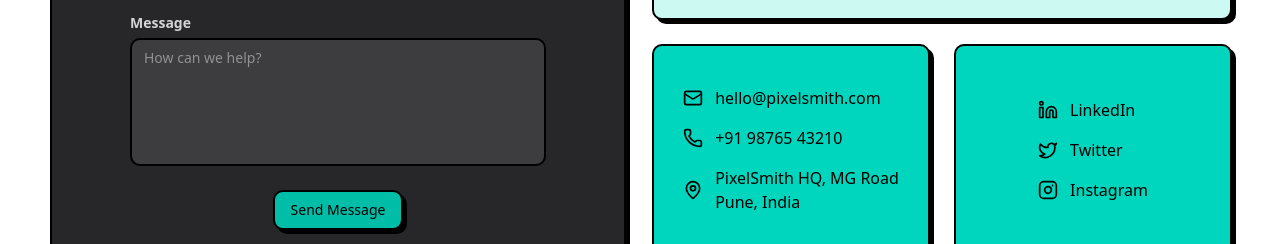
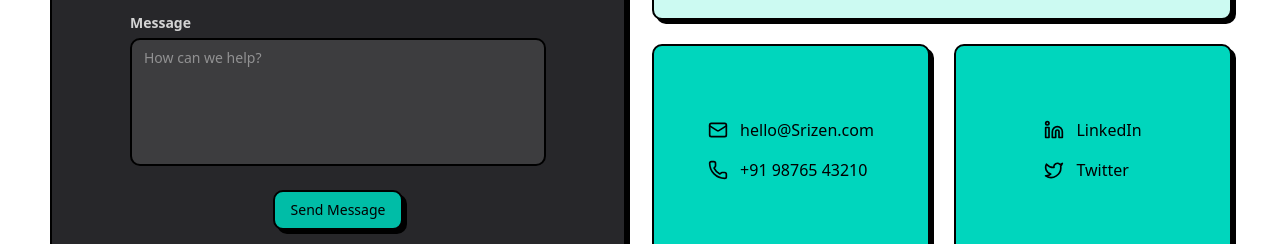
Before and after one commit to pranavsoni1101/srizen, a Next.js app: page /contact in a window 1280 px wide. Shown: the part 694-938 px from the top of the page. Built offline with nearby package versions, Linux system fonts and the light colour scheme.

Commit message:
Removed all occurences of pixelSmith and updated to use srizen

```diff
--- a/app/about/page.tsx
+++ b/app/about/page.tsx
@@ -14,7 +14,7 @@ export const metadata: Metadata = {
     title: "About Us | Srizen",
     description:
       "Discover the story behind Srizen — a creative studio dedicated to building seamless, functional, and beautifully designed digital experiences.",
-    url: "https://builtby-pixel-smith.vercel.app/about",
+    url: "https://srizen/about",
     siteName: "Srizen",
     images: [
       {
--- a/app/contact/page.tsx
+++ b/app/contact/page.tsx
@@ -16,27 +16,27 @@ import {
 export const metadata: Metadata = {
   title: "Contact Us",
   description:
-    "Get in touch with PixelSmith — a remote-first design and development studio crafting pixel-perfect experiences. Whether it’s a project idea, collaboration, or just a hello, we’d love to hear from you.",
+    "Get in touch with Srizen — a remote-first design and development studio crafting pixel-perfect experiences. Whether it’s a project idea, collaboration, or just a hello, we’d love to hear from you.",
   keywords: [
-    "PixelSmith contact",
+    "Srizen contact",
     "design studio contact",
     "web development contact",
-    "hire PixelSmith",
+    "hire Srizen",
     "UI UX agency contact",
     "remote design team",
   ],
   openGraph: {
-    title: "Contact PixelSmith",
+    title: "Contact Srizen",
     description:
-      "Have a project in mind? Reach out to PixelSmith — a remote-first studio blending design & development into seamless digital experiences.",
-    url: "https://builtby-pixel-smith.vercel.app/contact",
-    siteName: "PixelSmith",
+      "Have a project in mind? Reach out to Srizen — a remote-first studio blending design & development into seamless digital experiences.",
+    url: "https://srizen.com/contact",
+    siteName: "Srizen",
     images: [
       {
-        url: "https://builtby-pixel-smith.vercel.app/contact-banner.png", // (replace with your actual OG image)
+        url: "https://srizen.com/contact-banner.png", // (replace with your actual OG image)
         width: 1200,
         height: 630,
-        alt: "Contact PixelSmith",
+        alt: "Contact Srizen",
       },
     ],
     locale: "en_US",
@@ -44,10 +44,10 @@ export const metadata: Metadata = {
   },
   twitter: {
     card: "summary_large_image",
-    title: "Contact PixelSmith",
+    title: "Contact Srizen",
     description:
       "We’re remote-first and always a message away. Let’s collaborate to forge your vision into reality.",
-    images: ["https://builtby-pixel-smith.vercel.app/og/contact-banner.png"],
+    images: ["https://srizen.com/og/contact-banner.png"],
   },
 };
 
@@ -113,10 +113,10 @@ export default function Contact() {
                     <div className="flex items-center gap-3">
                       <Mail className="w-5 h-5" />
                       <a
-                        href="mailto:hello@pixelsmith.com"
+                        href="mailto:hello@Srizen.com"
                         className="hover:underline"
                       >
-                        hello@pixelsmith.com
+                        hello@Srizen.com
                       </a>
                     </div>
 
@@ -126,23 +126,14 @@ export default function Contact() {
                         +91 98765 43210
                       </a>
                     </div>
-
-                    <div className="flex items-center gap-3">
-                      <MapPin className="w-5 h-5" />
-                      <span>
-                        PixelSmith HQ, MG Road
-                        <br />
-                        Pune, India
-                      </span>
-                    </div>
                   </CardContent>
                 </Card>
                 <Card className="bg-main text-black max-w-full shadow-lg rounded-2xl">
-                  <CardContent className="mx-auto my-auto p-6 space-y-4">
+                  <CardContent className="mx-auto my-auto p-12 space-y-4">
                     <div className="flex items-center gap-3">
                       <Linkedin className="w-5 h-5" />
                       <a
-                        href="https://linkedin.com/company/pixelsmith"
+                        href="https://linkedin.com/company/Srizen"
                         className="hover:underline"
                       >
                         LinkedIn
@@ -152,22 +143,13 @@ export default function Contact() {
                     <div className="flex items-center gap-3">
                       <Twitter className="w-5 h-5" />
                       <a
-                        href="https://twitter.com/pixelsmith"
+                        href="https://twitter.com/Srizen"
                         className="hover:underline"
                       >
                         Twitter
                       </a>
                     </div>
 
-                    <div className="flex items-center gap-3">
-                      <Instagram className="w-5 h-5" />
-                      <a
-                        href="https://instagram.com/pixelsmith"
-                        className="hover:underline"
-                      >
-                        Instagram
-                      </a>
-                    </div>
                   </CardContent>
                 </Card>
               </div>
--- a/components/footer.tsx
+++ b/components/footer.tsx
@@ -35,7 +35,7 @@ export default function Footer() {
         {/* Contact / Socials */}
         <div className="space-y-2">
           <a
-            href="mailto:hello@pixelsmith.com"
+            href="mailto:hello@srizen.com"
             className="block hover:underline hover:underline-offset-4 decoration-main transition"
           >
             hello@srizen.com
```
